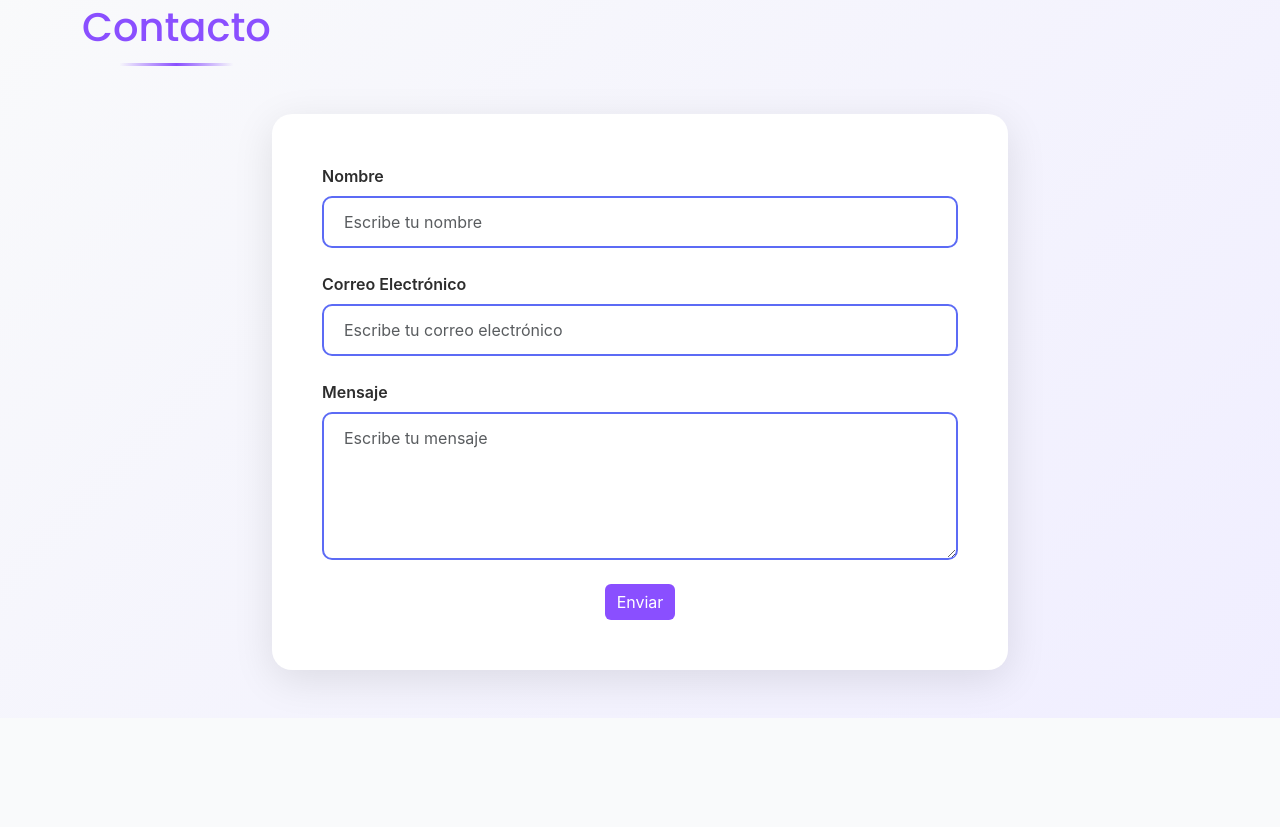
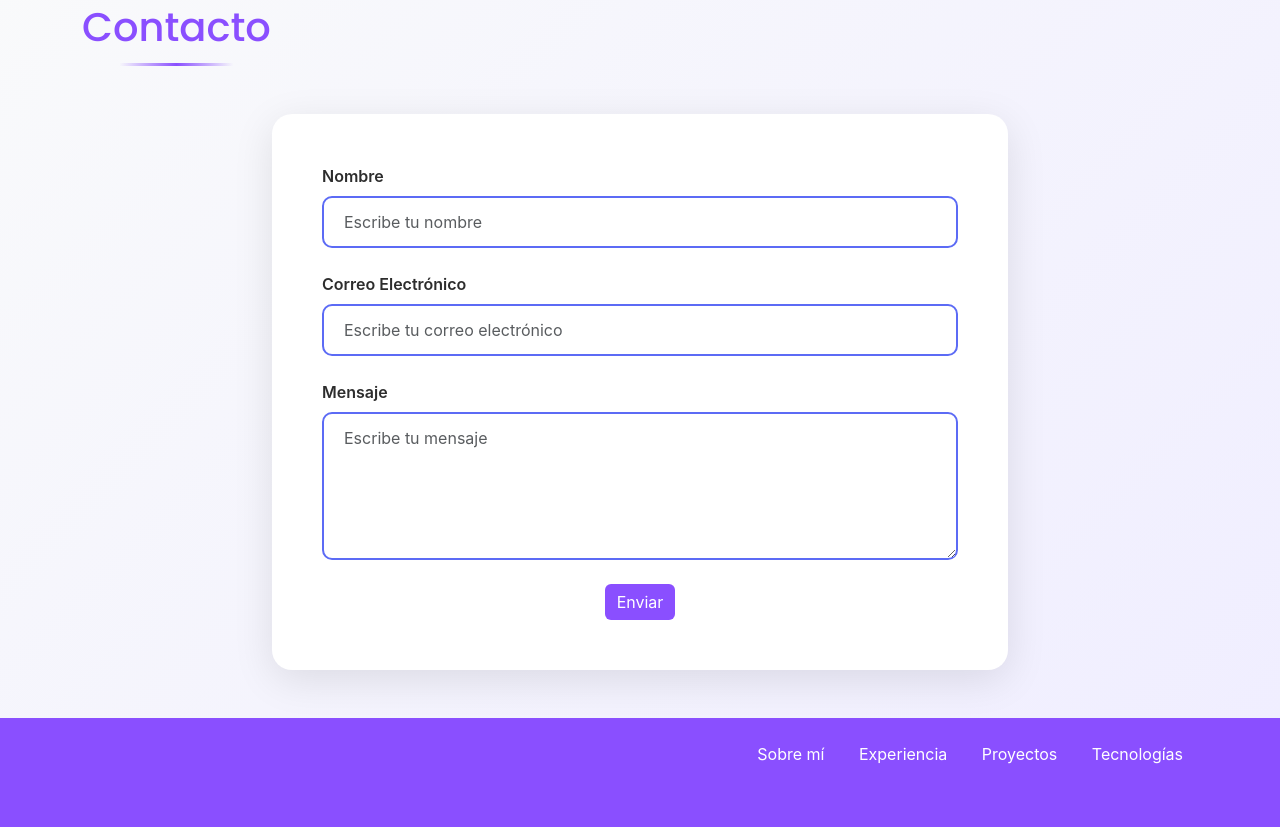
Before and after one commit to rosaainz/portafolio, a plain HTML site: page index.html in a window 1280 px wide. Shown: the part 4609-5436 px from the top of the page. Before the commit the page ends 5327 px from the top, so only its background shows below. Drawn offline with nearby package versions, Linux system fonts and the light colour scheme.

Commit message:
style: agregar footer

```diff
--- a/index.html
+++ b/index.html
@@ -131,6 +131,7 @@
               href="./assets/documents/cv2025.pdf"
               class="btn btn-primary"
               id="downloadCV"
+              target="_blank"
               >Descargar CV</a
             >
           </div>
@@ -447,6 +448,28 @@
             </div>
         </div>
     </section>
+
+    <footer class="footer py-4">
+        <div class="container">
+          <div class="row align-items-center">
+            <div class="col-md-6">
+             <p></p>
+            </div>
+            <div class="col-md-6 text-md-end">
+              <div class="footer-links">
+                <a href="#sobre-mi">Sobre mí</a>
+                <a href="#experiencia">Experiencia</a>
+                <a href="#proyectos">Proyectos</a>
+                <a href="#tecnologias">Tecnologías</a>
+              </div>
+              <div class="mt-2">
+                <a href="#" class="social-icon me-2"><i class="fab fa-github"></i></a>
+                <a href="#" class="social-icon"><i class="fab fa-linkedin"></i></a>
+              </div>
+            </div>
+          </div>
+        </div>
+      </footer>
   </body>
 
   <script
--- a/style.css
+++ b/style.css
@@ -358,3 +358,27 @@ body {
     border-color: var(--primary-color);
     box-shadow: 0 0 0 0.2rem rgba(139, 71, 137, 0.15);
   }
+
+  .footer {
+  background-color: var(--accent-color);
+  color: var(--white);
+}
+
+.footer-links a {
+  color: var(--white);
+  text-decoration: none;
+  margin: 0 15px;
+  transition: opacity 0.3s ease;
+}
+
+.footer-links a:hover {
+  opacity: 0.7;
+}
+
+.footer .social-icon {
+  color: var(--white);
+}
+
+.footer .social-icon:hover {
+  color: var(--secondary-color);
+}
```
Also changed, not shown: script.js (added).
